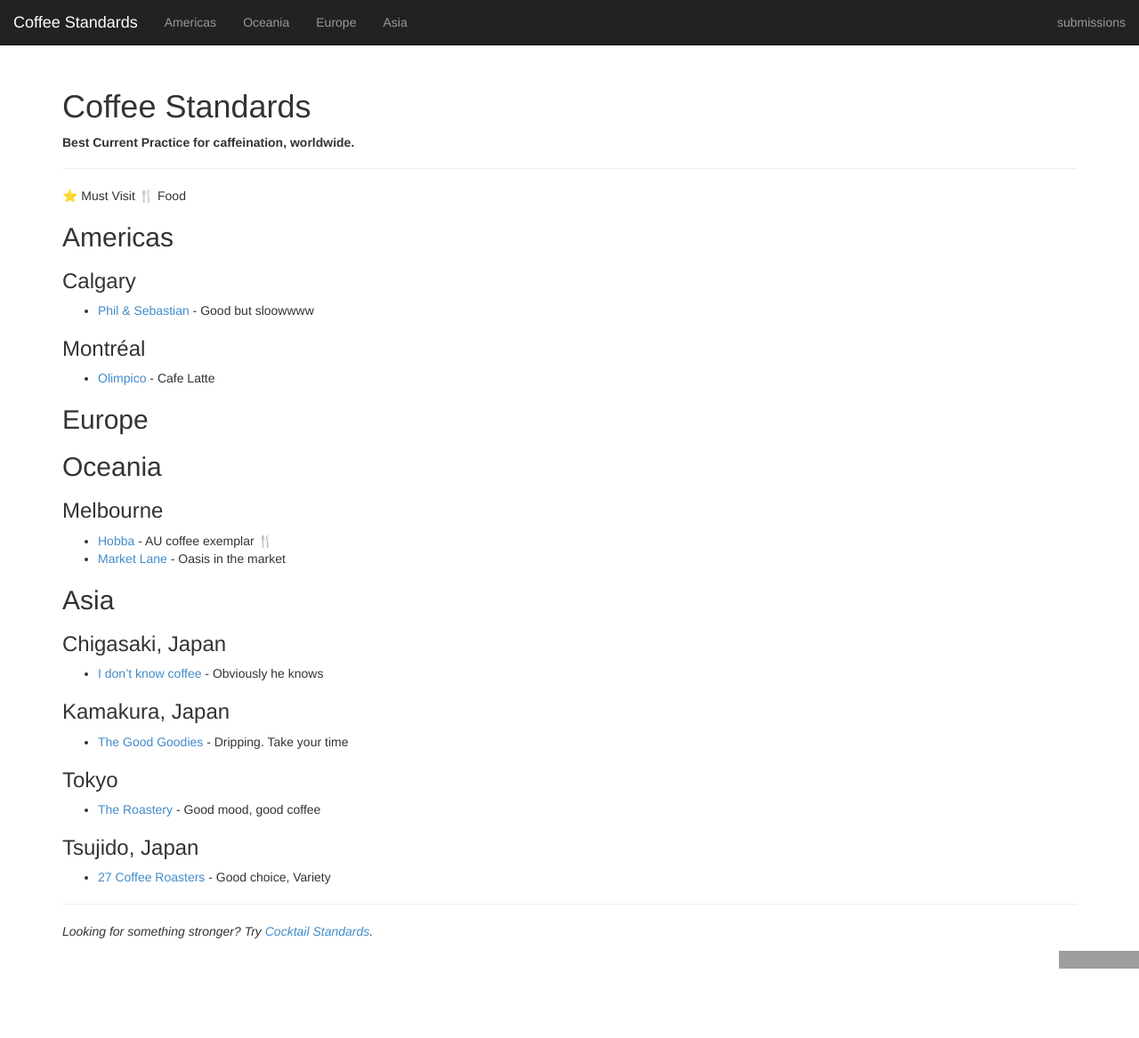
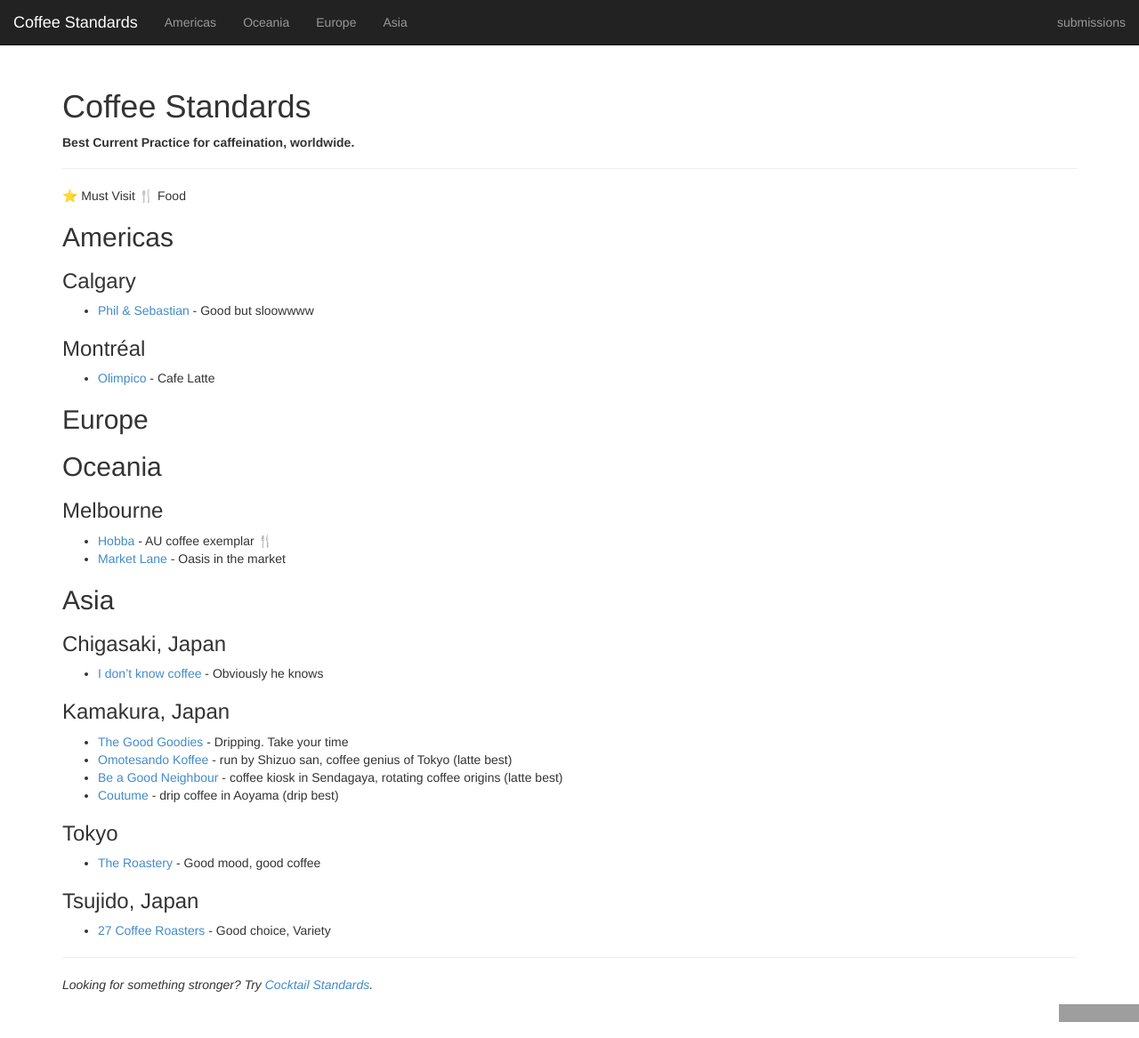
Before and after one commit to nrooney/coffeestandards.github.io, a Jekyll site: the page built from index.md, in a window 1280 px wide and 1167 px high. Shown: the whole window at 89% size. Built offline with Jekyll 4.4.1, drawn with Linux system fonts in a browser that asks for light colours; grey boxes are pictures that could not be loaded.

Commit message:
Adding tokyo coffee

```diff
--- a/index.md
+++ b/index.md
@@ -41,6 +41,9 @@ show_nav: true
 
 ### Kamakura, Japan
 * [The Good Goodies](https://www.facebook.com/THEGOODGOODIES) - Dripping. Take your time
+* [Omotesando Koffee](http://ooo-koffee.com/index_omotesando.html) - run by Shizuo san, coffee genius of Tokyo (latte best)
+* [Be a Good Neighbour](http://beagoodneighbor.net/) - coffee kiosk in Sendagaya, rotating coffee origins (latte best)
+* [Coutume](http://coutume.jp/) - drip coffee in Aoyama (drip best)
 
 ### Tokyo
 * [The Roastery](http://www.tyharborbrewing.co.jp/jp/roastery/) - Good mood, good coffee
```
